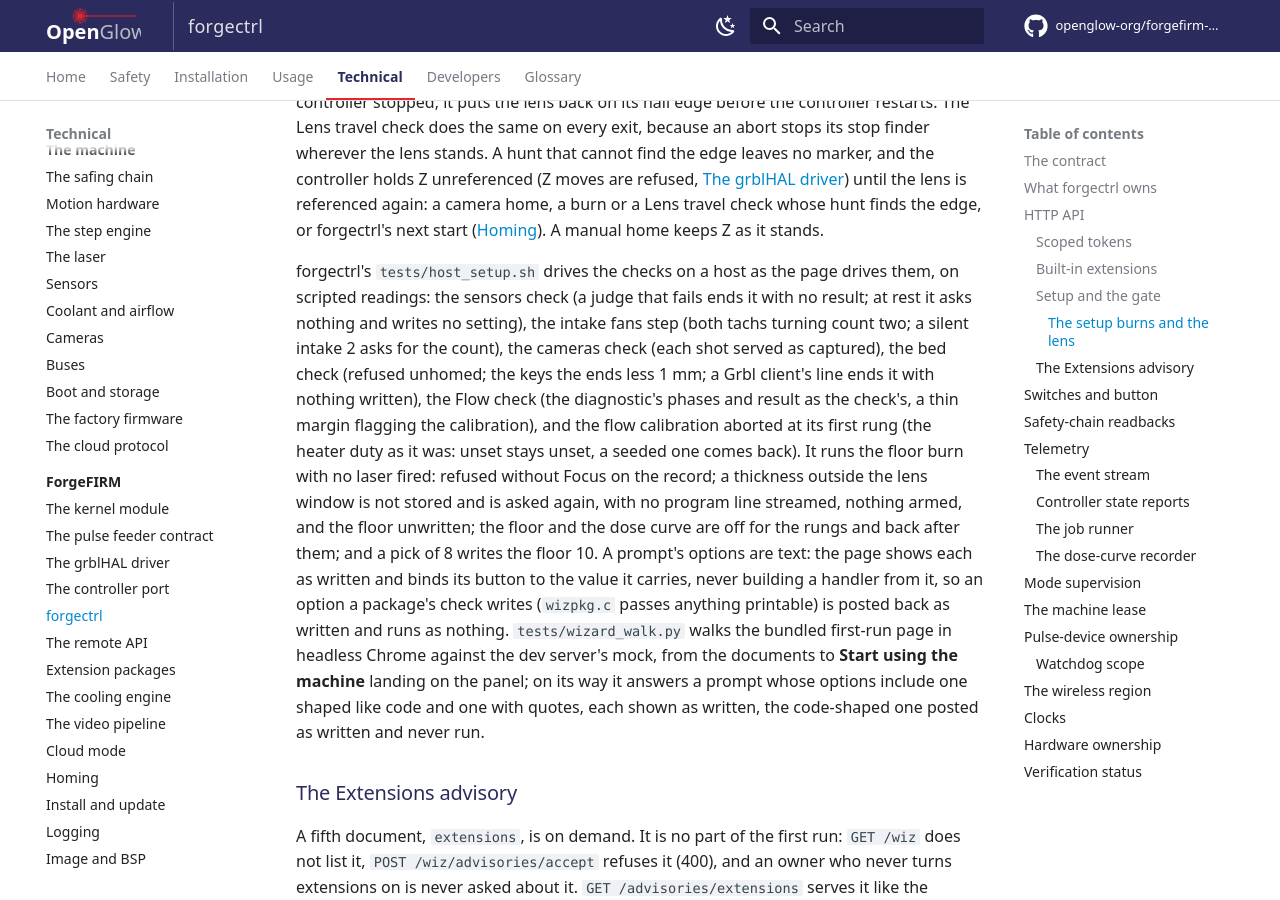
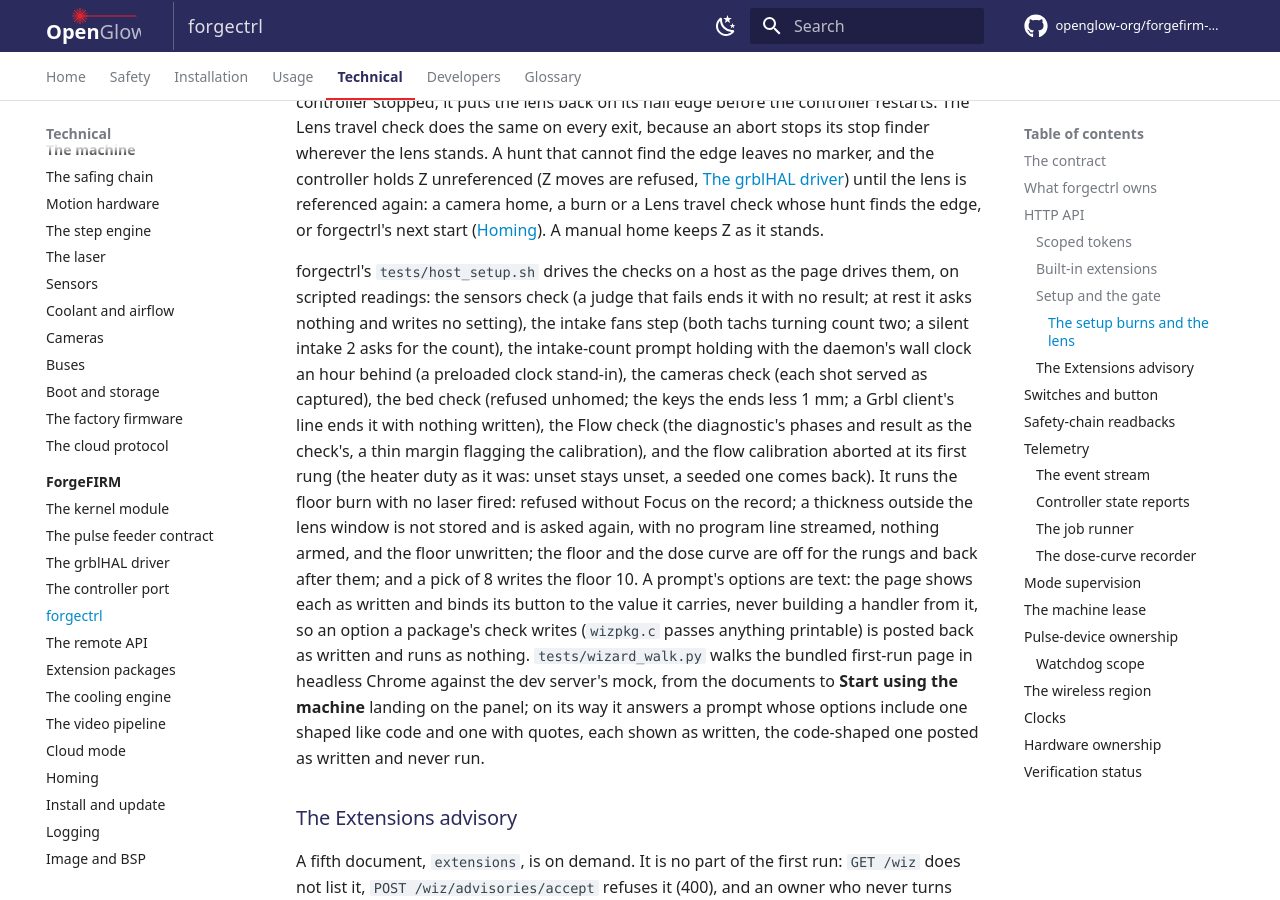
Before and after one commit to openglow-org/forgefirm-docs, an MkDocs documentation site: the page built from docs/technical/forgefirm/forgectrl.md, in a window 1280 px wide and 900 px high, scrolled down 14967 px. Built offline with MkDocs 1.6.1 and Material for MkDocs 9.7.7, drawn with Linux system fonts in a browser that asks for light colours; comment, search, counter and statistics services are not loaded.

Commit message:
forgectrl: host_setup.sh holds a prompt with the wall clock an hour behind
Companion of forgectrl c3c195b (Setup prompts: the wait rides
CLOCK_MONOTONIC).

- technical/forgefirm/forgectrl.md, The setup burns and the lens: the
  cases tests/host_setup.sh drives name the intake-count prompt holding
  with the daemon's wall clock an hour behind (a preloaded clock
  stand-in). The rule itself stays on the page's Clocks section.

Proof: python scripts/check-style.py (style: clean), python
scripts/check-interfaces.py (interfaces: clean (245 checked)), zensical
build (strict: No issues found). The case is in forgectrl's
tests/host_setup.sh (build.yml step host_setup). Negative control on a
scratch copy of the tree: the British spelling of 'canceled' put into
the edited sentence fails check-style.py (one SPELLING finding, exit 1),
and a link to a page that does not exist put into the same sentence
fails the strict build (page does not exist, exit 1).

Acceptance: none; docs only.

```diff
--- a/docs/technical/forgefirm/forgectrl.md
+++ b/docs/technical/forgefirm/forgectrl.md
@@ -460,7 +460,9 @@ forgectrl's `tests/host_setup.sh` drives the checks on a host as the page
 drives them, on scripted readings: the sensors check (a judge that fails
 ends it with no result; at rest it asks nothing and writes no setting), the
 intake fans step (both tachs turning count two; a silent intake 2 asks for
-the count), the cameras check (each shot served as captured), the bed check
+the count), the intake-count prompt holding with the daemon's wall clock
+an hour behind (a preloaded clock stand-in), the cameras check (each shot
+served as captured), the bed check
 (refused unhomed; the keys the ends less 1 mm; a Grbl client's line ends it
 with nothing written), the Flow check (the diagnostic's phases and
 result as the check's, a thin margin flagging the calibration), and the
```
